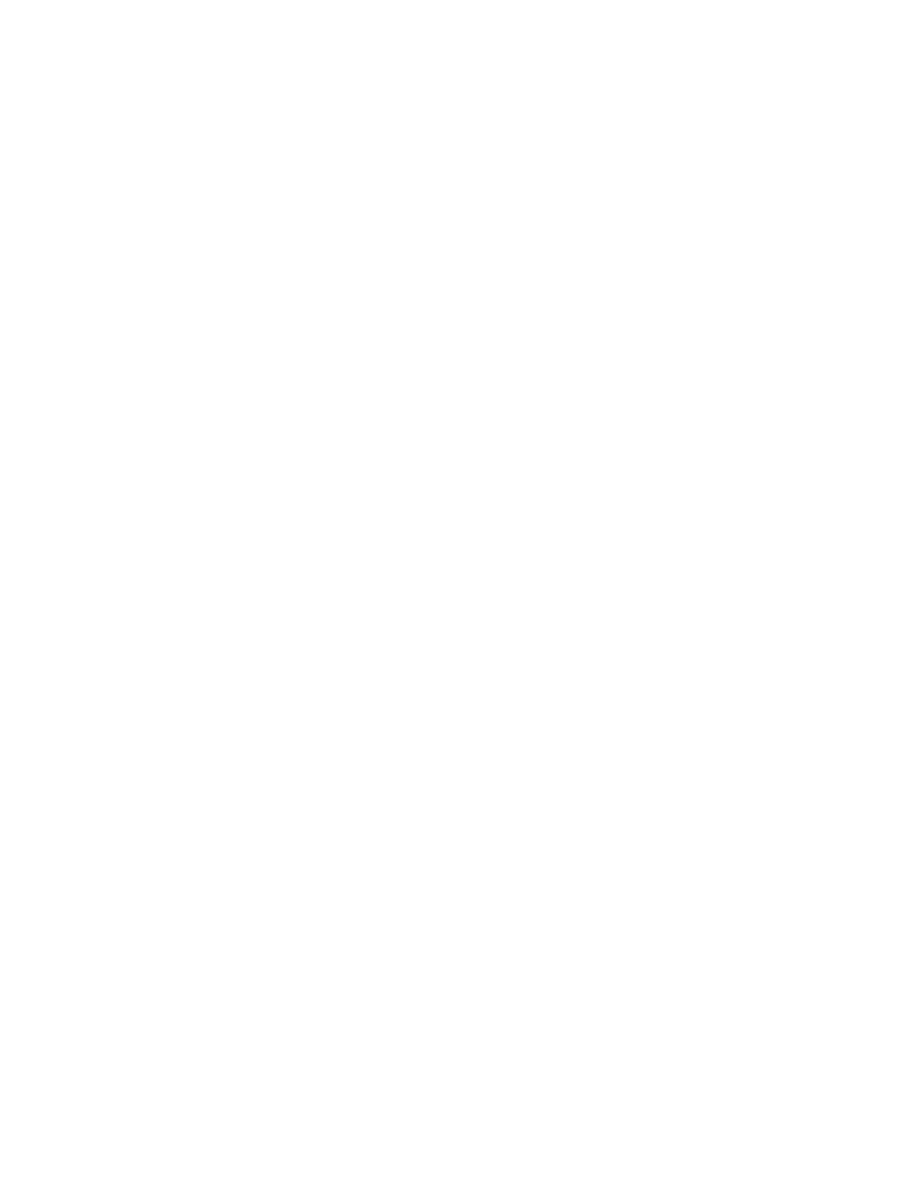
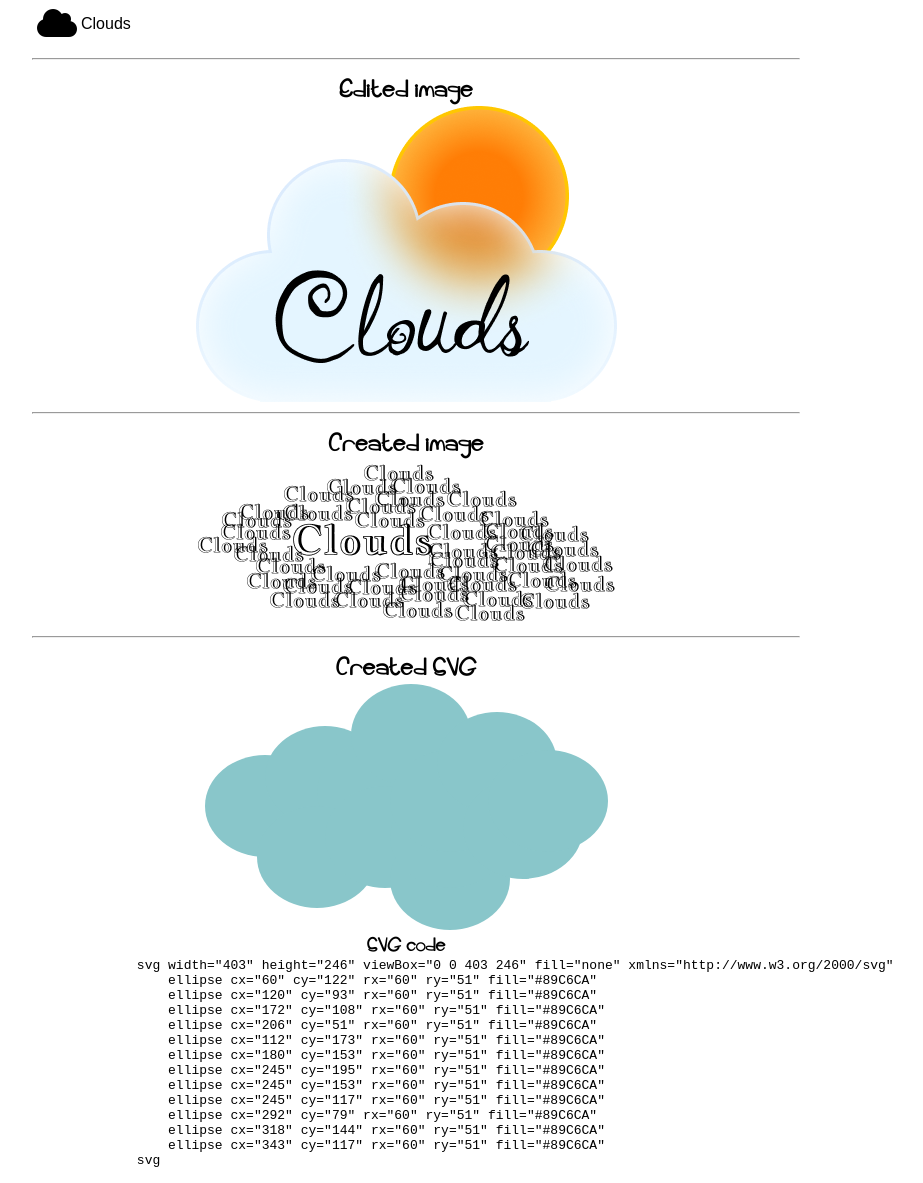
Before and after one commit to Iryna-Chernykhivska/lab3, a plain HTML site: page index.html in a window 1280 px wide. Shown: the whole page, without its empty margins (234-1157 px from the left). Before the commit the page ends 800 px from the top, so only its background shows below. Drawn offline with Linux system fonts and the light colour scheme; a web font is replaced by a local one.

Commit message:
added all content: edit image(add text to image), create image and create SVG and show it`s code

```diff
--- a/index.html
+++ b/index.html
@@ -1,11 +1,63 @@
 <!DOCTYPE html>
 <html lang="en">
-<head>
-    <meta charset="UTF-8">
-    <meta name="viewport" content="width=device-width, initial-scale=1.0">
-    <title>lab 3</title>
-</head>
-<body>
-
-</body>
+	<head>
+		<meta charset="UTF-8" />
+		<meta name="viewport" content="width=device-width, initial-scale=1.0" />
+		<title>Clouds</title>
+		<link rel="stylesheet" href="styles/style.css" />
+		<link rel="icon" href="./icons/cloud_icon.svg" />
+	</head>
+	<body>
+		<header>
+			<div class="container">
+				<div class="header-wrapper">
+					<i class="fa-solid fa-cloud fa-2xl"></i>
+					<span>Clouds</span>
+				</div>
+			</div>
+		</header>
+		<main>
+			<div class="container">
+                <hr>
+				<section>
+					<article>
+						<h2>Edited image</h2>
+						<img src="./img/edited_img.png" alt="Edited image" />
+					</article>
+				</section>
+                <hr>
+				<section>
+					<article>
+						<h2>Created image</h2>
+						<img src="./img/created_img.png" alt="Created image" />
+					</article>
+				</section>
+                <hr>
+				<section>
+					<article>
+						<h2>Created SVG</h2>
+						<img src="./icons/created_svg.svg" alt="Created svg" />
+						<h3>SVG code</h3>
+						<pre>
+                            svg width="403" height="246" viewBox="0 0 403 246" fill="none" xmlns="http://www.w3.org/2000/svg"
+                                ellipse cx="60" cy="122" rx="60" ry="51" fill="#89C6CA"
+                                ellipse cx="120" cy="93" rx="60" ry="51" fill="#89C6CA"
+                                ellipse cx="172" cy="108" rx="60" ry="51" fill="#89C6CA"
+                                ellipse cx="206" cy="51" rx="60" ry="51" fill="#89C6CA"
+                                ellipse cx="112" cy="173" rx="60" ry="51" fill="#89C6CA"
+                                ellipse cx="180" cy="153" rx="60" ry="51" fill="#89C6CA"
+                                ellipse cx="245" cy="195" rx="60" ry="51" fill="#89C6CA"
+                                ellipse cx="245" cy="153" rx="60" ry="51" fill="#89C6CA"
+                                ellipse cx="245" cy="117" rx="60" ry="51" fill="#89C6CA"
+                                ellipse cx="292" cy="79" rx="60" ry="51" fill="#89C6CA"
+                                ellipse cx="318" cy="144" rx="60" ry="51" fill="#89C6CA"
+                                ellipse cx="343" cy="117" rx="60" ry="51" fill="#89C6CA"
+                            svg
+                        </pre>
+					</article>
+				</section>
+			</div>
+		</main>
+		<script src="https://kit.fontawesome.com/7dd224ecaf.js" crossorigin="anonymous"></script>
+	</body>
 </html>
--- /dev/null
+++ b/styles/style.css
@@ -0,0 +1,43 @@
+@import url('https://fonts.cdnfonts.com/css/gango');
+@font-face {
+	font-family: 'Bimpow';
+	src: url('../fonts/Bimpow.ttf');
+}
+
+* {
+	box-sizing: border-box;
+	margin: 0;
+}
+.container {
+	width: 60%;
+	margin: 0 auto;
+}
+h2, h3 {
+	font-family: 'Bimpow', sans-serif;
+}
+hr{
+    width: 100%;
+    margin: 10px;
+}
+
+/* Header */
+.header-wrapper {
+	padding: 15px;
+}
+.header-wrapper span {
+	font-family: 'Gango', sans-serif;
+}
+
+/* Main */
+main {
+	display: flex;
+	flex-direction: column;
+	align-items: center;
+	justify-content: center;
+}
+section, article {
+	display: flex;
+	flex-direction: column;
+	align-items: center;
+	justify-content: center;
+}
```
Also changed, not shown: fonts/Bimpow.ttf (added), icons/cloud_icon.svg (added), icons/created_svg.svg (added), img/created_img.png (added), img/edited_img.png (added).
